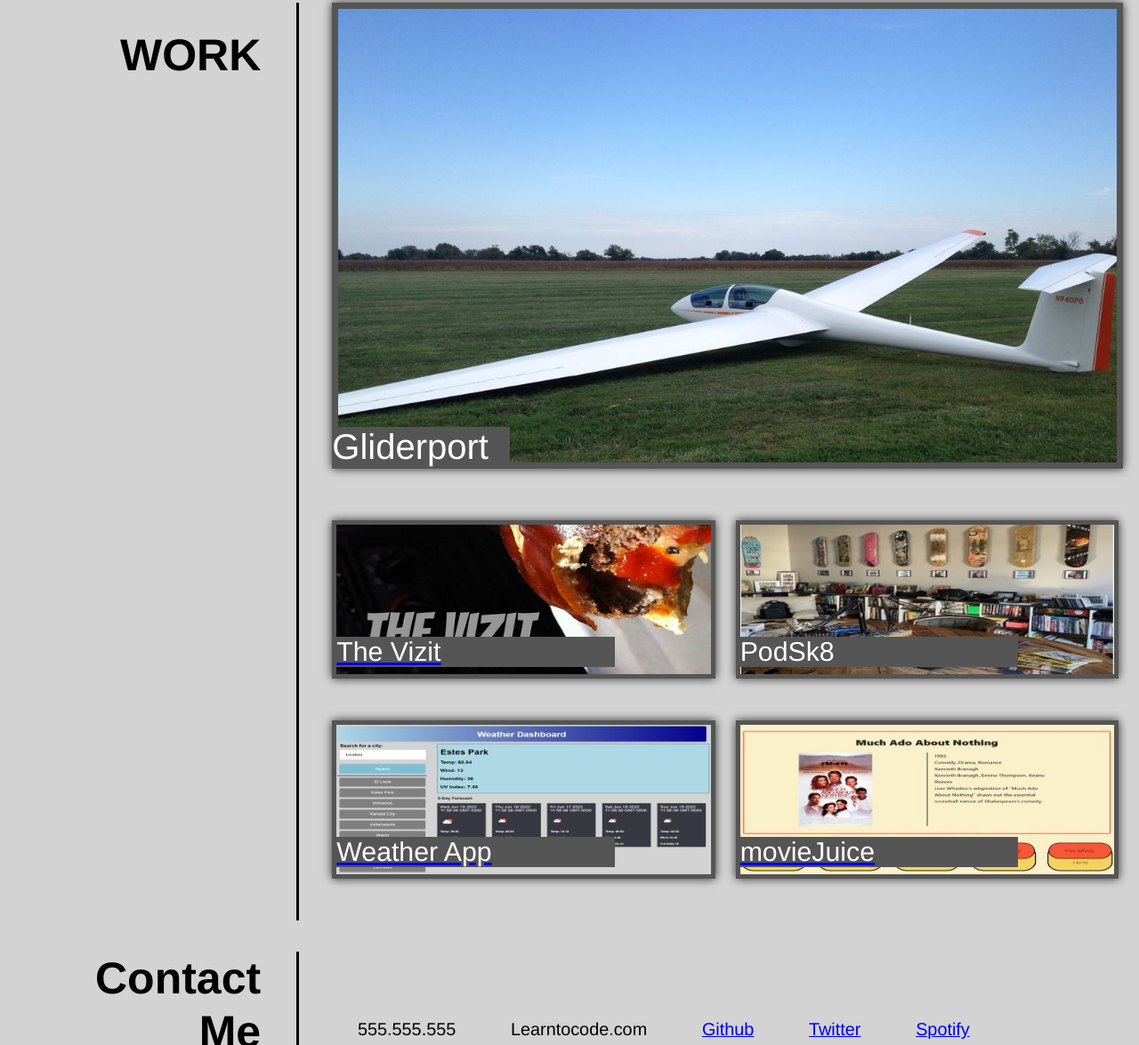
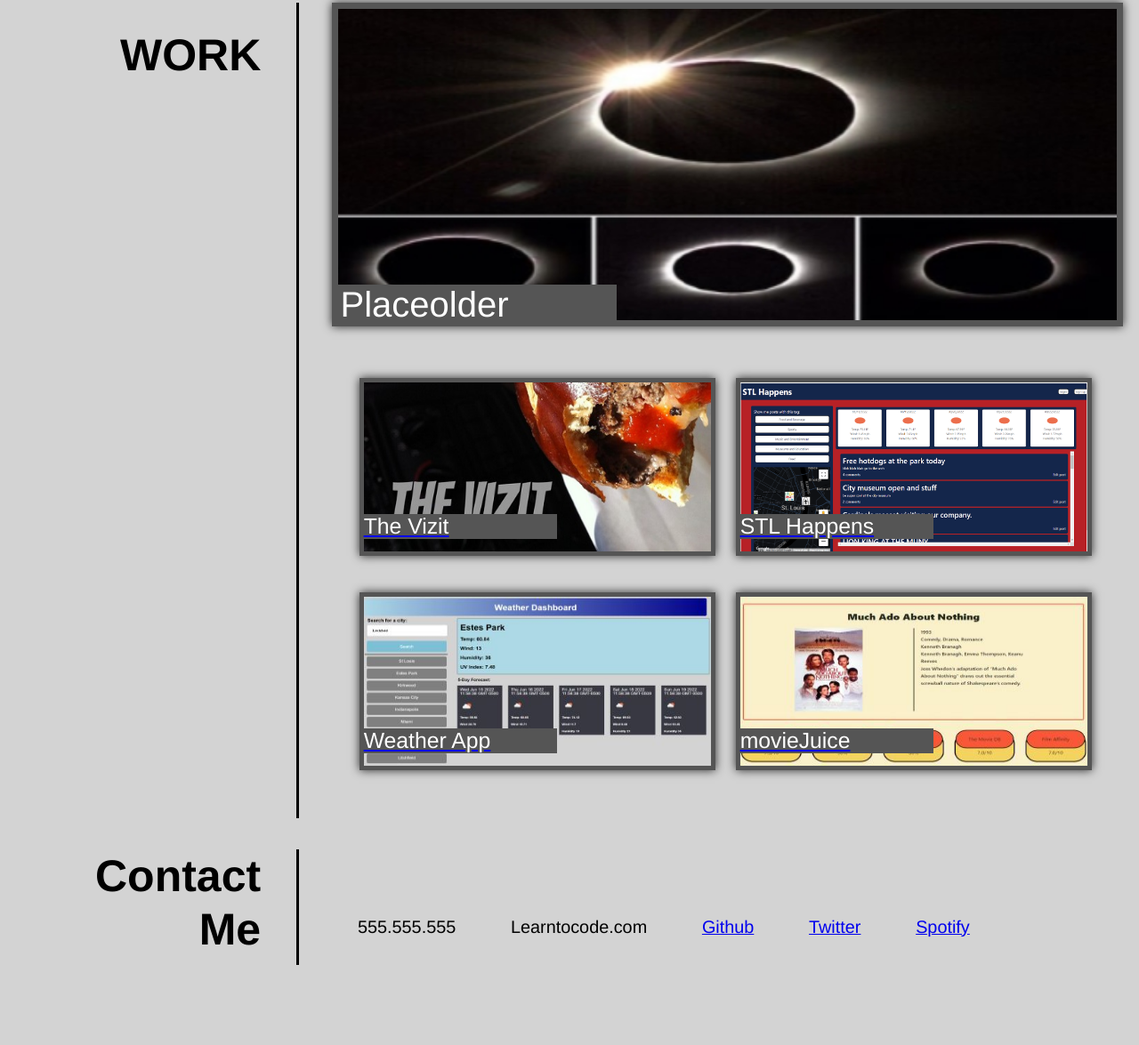
Before and after one commit to Zaphod1977/Professional-Portfolio, a plain HTML site: page index.html in a window 1280 px wide. Shown: the part 759-1934 px from the top of the page at 89% size. After the commit the page ends 1844 px from the top, so only its background shows below. Drawn offline with Linux system fonts and the light colour scheme.

Commit message:
added link and image for STL_Happens app (2nd group project)

```diff
--- a/assets/css/style.css
+++ b/assets/css/style.css
@@ -134,11 +134,12 @@ header nav ul li a {
 .pictextt {
   font-size: 40px;
   position: relative;
-  width: 200px;
+  width: 8em;
   vertical-align: bottom;
   bottom: 60px;
   left: 0px;
   background-color: #555;
+  padding: 0 0 0 .23em;
 }
 
 .btmw {
@@ -158,12 +159,12 @@ header nav ul li a {
 }
 
 .pictext {
-  font-size: 55%;
+  font-size: .45em;
   text-align: left;
   padding: 0 0 0 5px;
   color: white;
   position: relative;
-  width: 70%;
+  width: 9em;
   bottom: 60px;
   background-color: #555;
 }
--- a/index.html
+++ b/index.html
@@ -68,35 +68,39 @@
         <h2 class="work-leftside">WORK</h2>
         <div class="work-rightside">
             <div class="container">
-                <img src="../Professional-Portfolio/assets/images/glider.JPG" alt="" />
-                <div class="pictextt">Gliderport</div>
+                <img src="./assets/images/art_eclipse.JPG" alt="" />
+                <div class="pictextt">Placeolder</div>
             </div>
 
             <div class="btmw">
                 <a href="https://open.spotify.com/show/2ip0Ojn7AwzukeawerfPDE">
                     <div>
-                        <img src="./assets/images/The vizit.jfif" alt="">
+                        <img src="./assets/images/The vizit.jfif" alt="" style="width:400px;height:200px;">
                         <div class="pictext">The Vizit</div>
                     </div>
                 </a>
 
                 <div>
-                    <img src="../Professional-Portfolio/assets/images/bobby_skate_podcast.JPG" alt="">
-                    <div class="pictext">PodSk8</div>
+                    <a href="https://agile-harbor-58683.herokuapp.com" alt="STL_Happens app">
+                        <img src="./assets/images/STL_Happens screenshot.PNG" alt="STL_Happens screenshot"
+                            style="width:400px;height:200px;">
+                        <div class="pictext">STL Happens</div>
                 </div>
             </div>
 
             <div class="btmw">
-                <a href="https://zaphod1977.github.io/Weather-Dashboard/">
+                <a href="https://zaphod1977.github.io/Weather-Dashboard/" alt="weather app">
                     <div>
-                        <img src="./assets/images/weather resize.jpg" alt="webpage screengrab">
+                        <img src="./assets/images/weather resize.jpg" alt="webpage screengrab"
+                            style="width:400px;height:200px;">
                         <div class="pictext">Weather App</div>
                     </div>
                 </a>
 
                 <a href="https://amymgardiner.github.io/movieJuice/">
                     <div>
-                        <img src="./assets/images/movieJuice.jpg" alt="webpage screengrab">
+                        <img src="./assets/images/movieJuice.jpg" alt="webpage screengrab"
+                            style="width:400px;height:200px;">
                         <div class="pictext">movieJuice</div>
                     </div>
                 </a>
```
Also changed, not shown: assets/images/STL_Happens screenshot.PNG (added).
